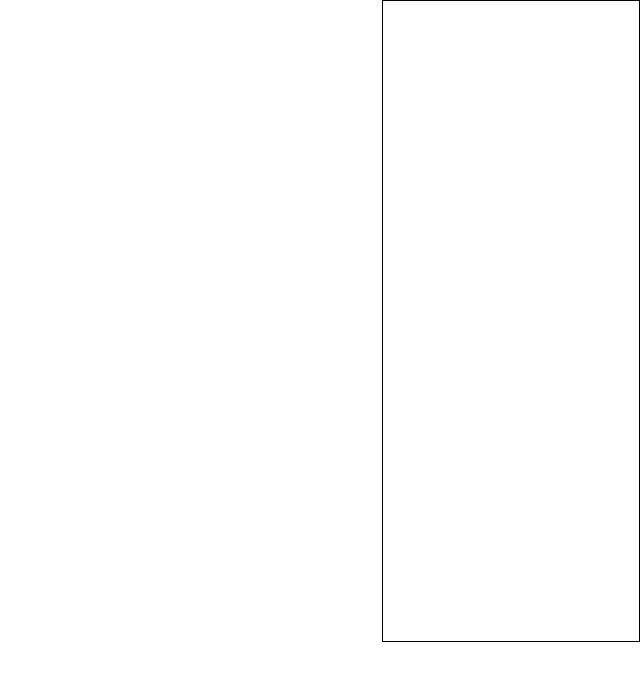
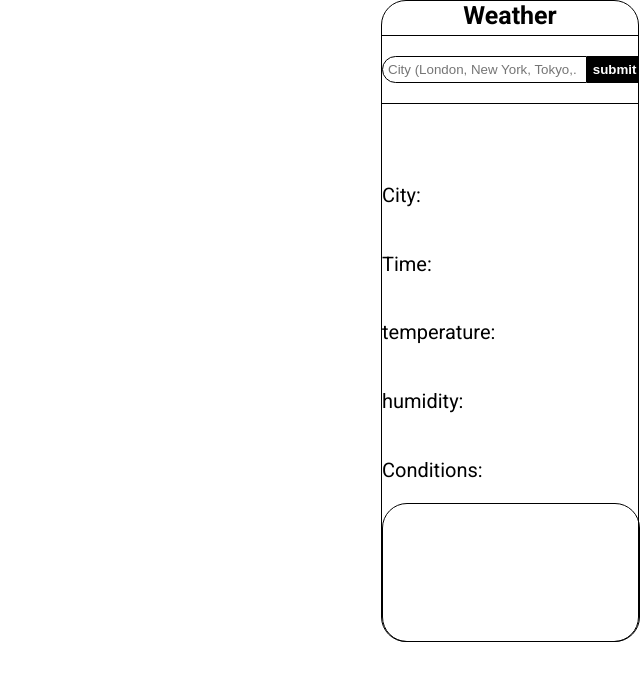
Before and after one commit to DreNer0/Weather_app, a plain HTML site: page index.html in a window 1280 px wide. Shown: the whole page, without its empty margins (640-1280 px from the left). Drawn offline with Linux system fonts and the light colour scheme.

Commit message:
закончил с колонкой информации

```diff
--- a/index.html
+++ b/index.html
@@ -10,11 +10,37 @@
       <aside>
 
         <div class="info">
-          <div class="typeCity"></div>
-          <div class="timeCity"></div>
-          <div class="temperatureC"></div>
-          <div class="humidity"></div>
-          <div class="description"></div>
+          <div class="cityType">
+            <div class="textInfo">
+              Weather
+            </div>
+
+            <div class="containerTypeCity">
+              <input type="text" id="city" placeholder="City (London, New York, Tokyo,...)"/>
+              <button id="button">submit</button>
+            </div>
+          </div>
+          <div class="infoCity">
+            <div class="city" id="cityName">
+              City:
+            </div>
+            <div class="timeCity" id="timeCity">
+              Time:
+            </div>
+            <div class="temperatureC" id="temperatureC">
+              temperature:
+            </div>
+            <div class="humidity" id="humidity">
+              humidity:
+            </div>
+            <div class="Conditions">
+              Conditions:
+            </div>
+            <div class="imageInfo">
+              <img src="">
+            </div>
+          </div>
+
         </div>
       </aside>
     </div>
--- a/style.css
+++ b/style.css
@@ -1,16 +1,82 @@
+@import url('https://fonts.googleapis.com/css2?family=Roboto:ital,wght@0,100..900;1,100..900&family=Sen:wght@400..800&display=swap');
+
 
 body{
+  margin: 0;
+  padding: 0;
+  font-family: Roboto;
+}
+p{
   margin: 0;
   padding: 0;
 }
 .info{
   position: absolute;
   top: 0;
-  right: 0;
+  right: 1px;
   display: grid;
-  grid-template-rows: 1fr 1fr 1fr 1fr 1fr;
+  grid-template-rows: 1fr 3fr;
   width: 20%;
   height: 80%;
   background-color: transparent;
-  border: 1px solid black
+  border: 1px solid black;
+  border-radius: 25px;
+  font-size: 20px;
 }
+.weatherApp{
+  position: relative;
+  top: 0;
+}
+.cityType{
+  display: flex;
+  flex-direction: column;
+}
+.textInfo{
+  display: flex;
+  align-items: flex-start;
+  justify-content: center;
+  font-weight: bold;
+  font-size: 25px;
+  border: 1px solid black;
+  border-left:0px;
+  border-right: 0px;
+  border-top: 0px;
+  padding-bottom: 5px;
+}
+.containerTypeCity{
+  display: flex;
+  justify-content: end;
+  border: 1px solid black;
+  border-left:0px;
+  border-right: 0px;
+  border-top: 0px;
+  padding-bottom:20px ;
+  padding-top: 20px;
+}
+#city{
+  width: 80%;
+  padding: 5px;
+  border-radius: 25px 0px 0px 25px ;
+  border: 1px solid;
+  padding-right:10px ;
+}
+#button{
+  width: 20%;
+  height: 100%;
+  border: none;
+  color: white;
+  background-color: black;
+  font-weight:bold;
+}
+.infoCity{
+  display: grid;
+  grid-template-rows: 1fr 1fr 1fr 1fr 1fr 2fr;
+  align-items: center;
+}
+.imageInfo{
+  object-fit: contain;
+  width: 100%;
+  height: 100%;
+  border: 1px solid black;
+  border-radius: 25px;
+}
```
